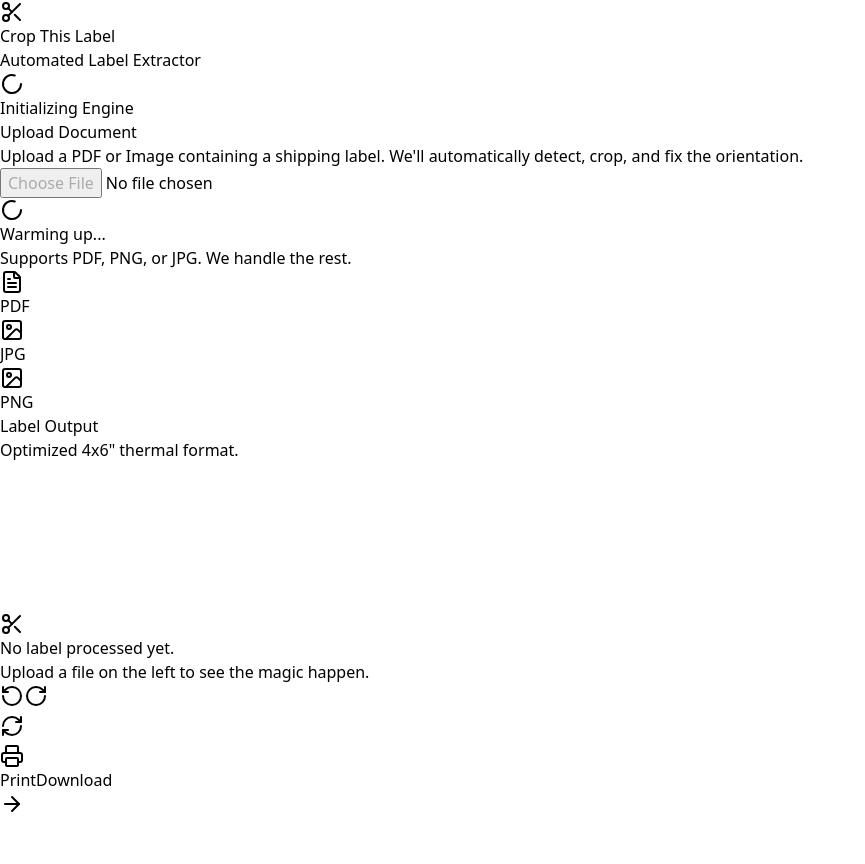
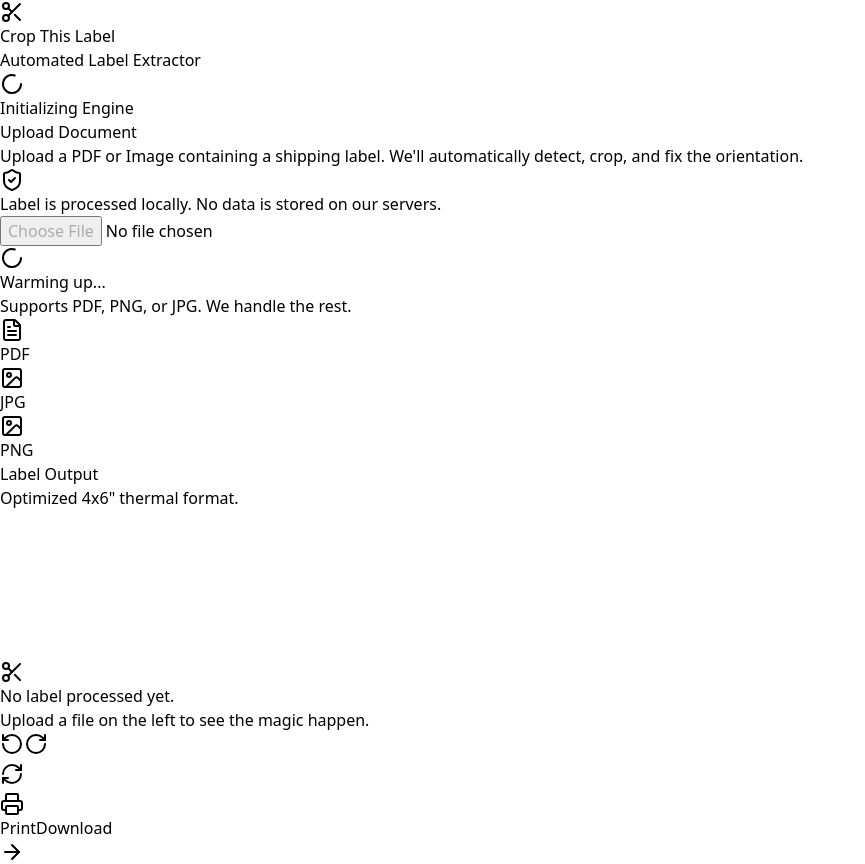
Before and after one commit to justr00t/crop-this-label, a React (Vite) app: page / in a window 1280 px wide. Shown: the whole page, without its empty margins (0-865 px from the left). Before the commit the page ends 816 px from the top, so only its background shows below. Built offline with nearby package versions, Linux system fonts and the light colour scheme.

Commit message:
Adding a security notice to the top of the web app

```diff
--- a/src/App.jsx
+++ b/src/App.jsx
@@ -12,7 +12,8 @@ import {
   RotateCw,
   Printer,
   Image as ImageIcon,
-  ArrowRight
+  ArrowRight,
+  ShieldCheck
 } from 'lucide-react';
 
 function App() {
@@ -24,7 +25,7 @@ function App() {
   const [librariesLoaded, setLibrariesLoaded] = useState({ cv: false, pdf: false });
   const processedCanvasRef = useRef(null);
 
-  // Configuration (Matching Python Script)
+  // Configuration
   const CONFIG = {
     TARGET_WIDTH: 1200,
     TARGET_HEIGHT: 1800,
@@ -35,7 +36,6 @@ function App() {
 
   // --- 1. Load External Libraries (OpenCV.js & PDF.js) ---
   useEffect(() => {
-    // FORCE TITLE UPDATE
     document.title = "Crop This Label";
 
     const loadLibraries = async () => {
@@ -61,7 +61,6 @@ function App() {
         cvScript.src = 'https://docs.opencv.org/4.8.0/opencv.js';
         cvScript.async = true;
         cvScript.onload = () => {
-          // OpenCV takes a moment to initialize WebAssembly
           cv.onRuntimeInitialized = () => {
             setLibrariesLoaded(prev => ({ ...prev, cv: true }));
             addLog("OpenCV Engine loaded.");
@@ -121,7 +120,8 @@ function App() {
       }
 
       setOriginalImage(imageSrc);
-      await processImage(imageSrc);
+      // Small delay to ensure UI updates before heavy processing freezes thread
+      setTimeout(() => processImage(imageSrc), 100);
 
     } catch (err) {
       console.error(err);
@@ -169,13 +169,18 @@ function App() {
     const oldStatus = status;
     setStatus('processing');
 
-    return new Promise((resolve) => {
+    // Use timeout to allow UI to show processing state
+    setTimeout(() => {
       const img = new Image();
       img.onload = () => {
         const cv = window.cv;
         let src = cv.imread(img);
         let dst = new cv.Mat();
 
+        // Note: OpenCV rotate codes
+        // ROTATE_90_CLOCKWISE = 0
+        // ROTATE_180 = 1
+        // ROTATE_90_COUNTERCLOCKWISE = 2
         let rotateCode = direction === 'left' ? cv.ROTATE_90_COUNTERCLOCKWISE : cv.ROTATE_90_CLOCKWISE;
 
         cv.rotate(src, dst, rotateCode);
@@ -186,10 +191,9 @@ function App() {
         src.delete();
         dst.delete();
         setStatus(oldStatus);
-        resolve();
       };
       img.src = processedImage;
-    });
+    }, 50);
   };
 
   const handlePrint = () => {
@@ -197,7 +201,12 @@ function App() {
 
     const printWindow = window.open('', '_blank');
     if (!printWindow) {
-      alert("Please allow popups to print.");
+      // Fallback for popups blocked
+      const confirmPrint = window.confirm("Pop-up blocked. Open print view in current tab?");
+      if(confirmPrint) {
+         // This replaces current window content which is destructive but a fallback
+         document.write(`<img src="${processedImage}" onload="window.print();" style="width:100%"/>`);
+      }
       return;
     }
 
@@ -394,6 +403,16 @@ function App() {
               <h2 className="text-2xl font-semibold text-slate-900">Upload Document</h2>
               <p className="text-slate-500 mt-2">
                 Upload a PDF or Image containing a shipping label. We'll automatically detect, crop, and fix the orientation.
+              </p>
+            </div>
+
+            {/* Prominent Privacy Notice */}
+            <div className="bg-emerald-50 border border-emerald-100 rounded-xl p-4 flex flex-row items-center gap-3 shadow-sm">
+              <div className="bg-emerald-100 p-2 rounded-full flex-shrink-0">
+                <ShieldCheck className="w-5 h-5 text-emerald-700" />
+              </div>
+              <p className="text-sm font-medium text-emerald-800">
+                Label is processed locally. No data is stored on our servers.
               </p>
             </div>
 
@@ -613,13 +632,6 @@ function App() {
               </div>
             </div>
 
-            {/* Disclaimer / Info */}
-            {status === 'success' && (
-              <p className="text-center text-xs text-slate-400 mt-4">
-                Label is processed locally. No data is stored on our servers.
-              </p>
-            )}
-
           </div>
         </div>
       </main>
```
